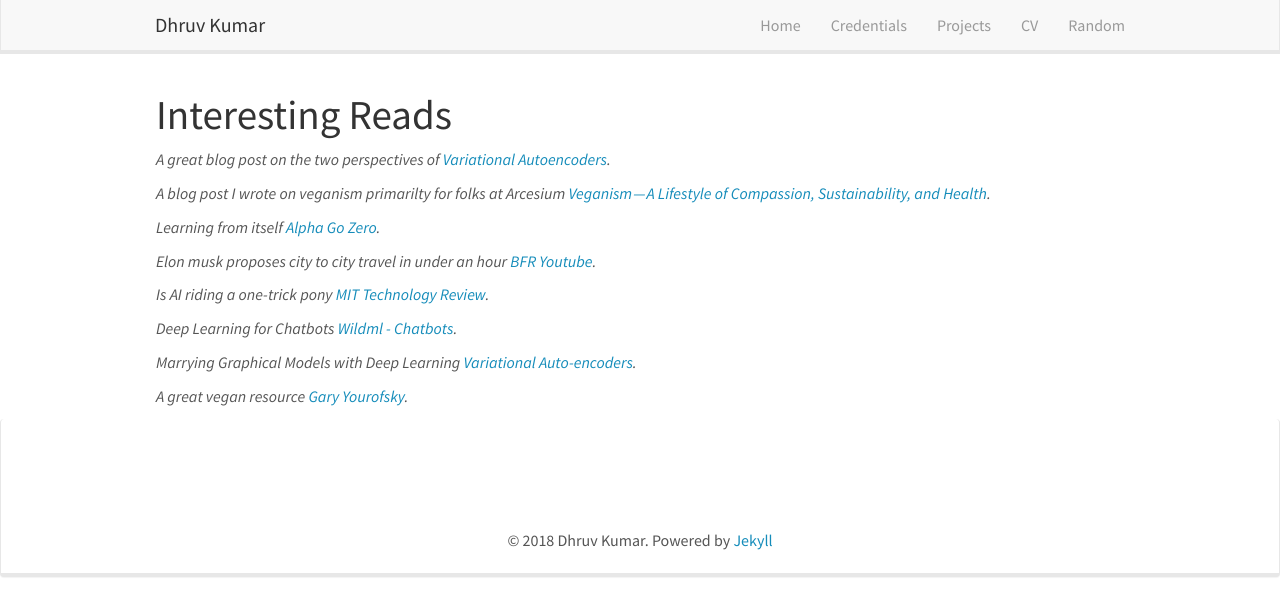
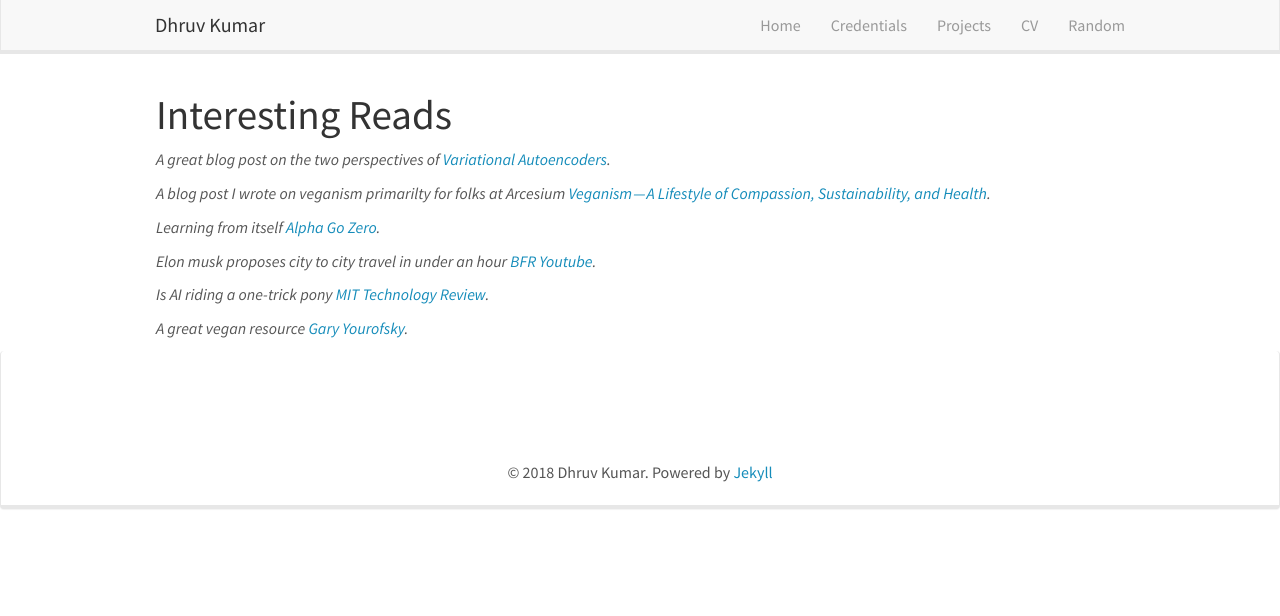
Before and after one commit to ddhruvkr/ddhruvkr.github.io, a Jekyll site: the page built from _pages/allnews.md, in a window 1280 px wide. Shown: the top 616 px of the page. Built offline with Jekyll 4.4.1, drawn with Linux system fonts in a browser that asks for light colours; nearby versions of some CDN libraries.

```diff
--- a/_data/news.yml
+++ b/_data/news.yml
@@ -9,8 +9,4 @@
 
 - headline: "Is AI riding a one-trick pony <a href='https://www.technologyreview.com/s/608911/is-ai-riding-a-one-trick-pony/'>MIT Technology Review</a>."
 
-- headline: "Deep Learning for Chatbots <a href='http://www.wildml.com/2016/04/deep-learning-for-chatbots-part-1-introduction/'>Wildml - Chatbots</a>."
-
-- headline: "Marrying Graphical Models with Deep Learning <a href='https://ercim-news.ercim.eu/en107/special/marrying-graphical-models-with-deep-learning'>Variational Auto-encoders</a>."
-
 - headline: "A great vegan resource <a href='http://www.adaptt.org/'>Gary Yourofsky</a>."
```
Also changed, not shown: 1 other file.
